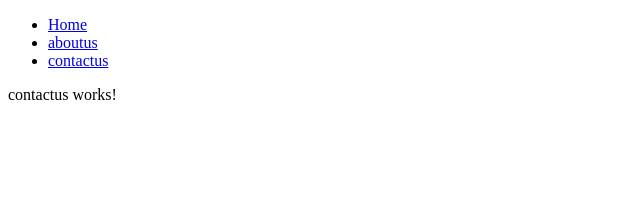
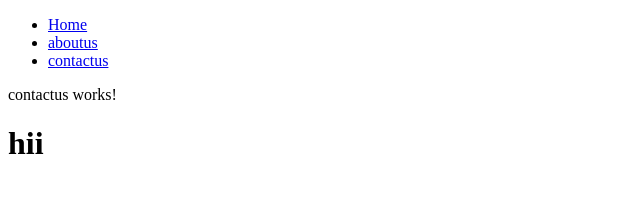
Before and after one commit to Itsvijayhere2000/angularpractice, an Angular app: page /contactus in a window 1280 px wide. Shown: the top 215 px of the page, without its empty margins (0-640 px from the left). Built offline with nearby package versions, Linux system fonts and the light colour scheme.

Commit message:
adding style

```diff
--- a/src/app/aboutus/aboutus.component.scss
+++ b/src/app/aboutus/aboutus.component.scss
@@ -0,0 +1,4 @@
+.aboutus{
+    display: flex;
+    color: aqua;
+}
--- a/src/app/contactus/contactus.component.html
+++ b/src/app/contactus/contactus.component.html
@@ -1 +1,2 @@
 <p>contactus works!</p>
+<h1>hii</h1>
```
